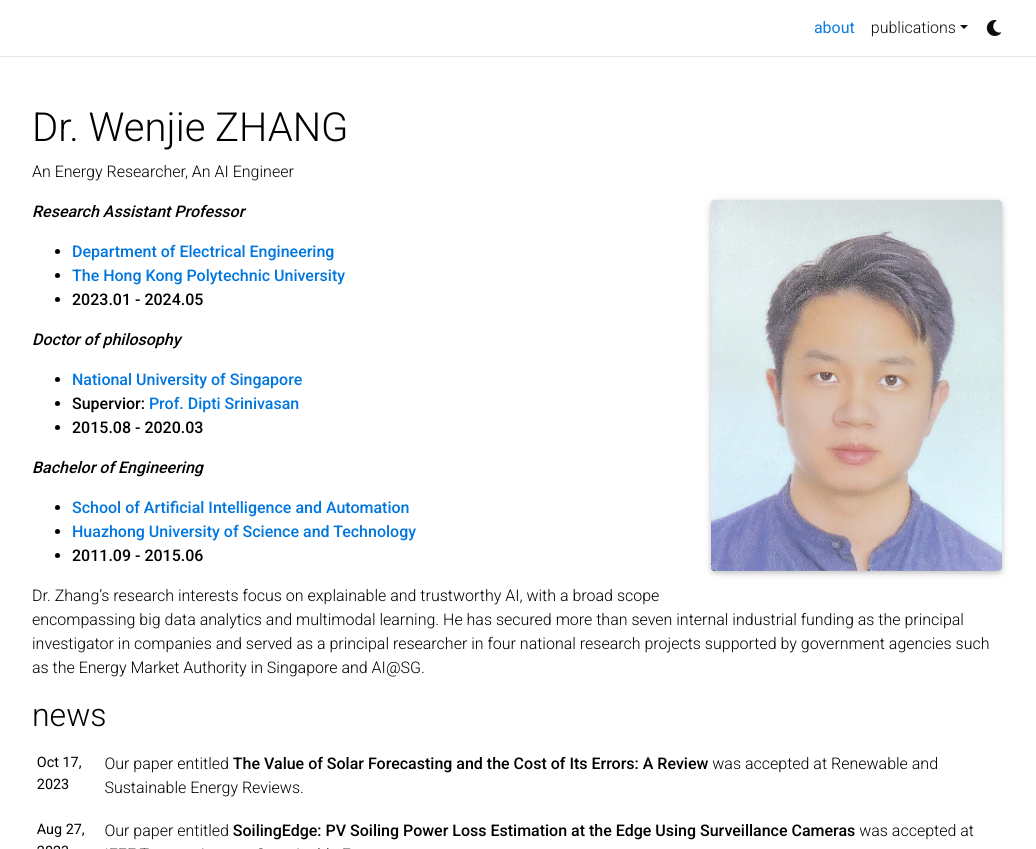
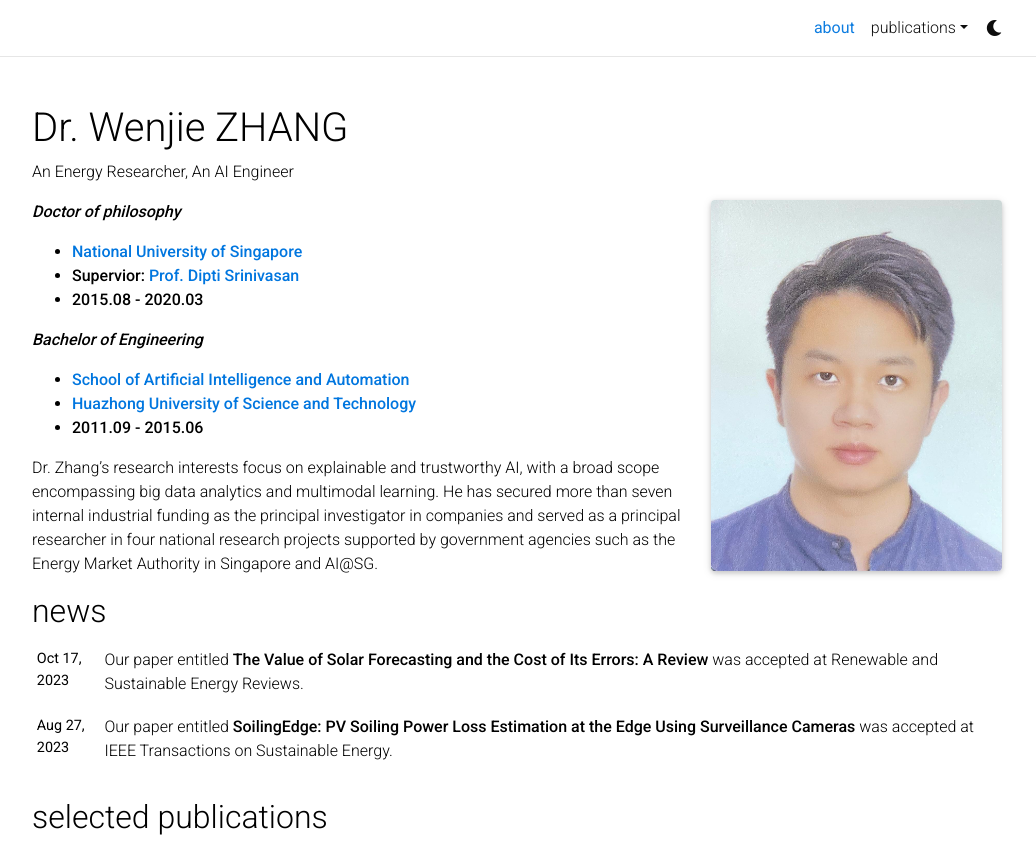
Before and after one commit to eewenjie/eewenjie.github.io, a Jekyll site: the page built from _pages/about.md, in a window 1280 px wide and 1242 px high, cut to the strip 0-849 px from the top of the window. Shown: the whole strip, without its empty margins (123-1159 px from the left). Built offline with Jekyll 4.4.1, drawn with Linux system fonts in a browser that asks for light colours; nearby versions of some CDN libraries; full-size pictures stand in for the smaller copies a plugin makes; emoji names are drawn with the system emoji font; comment, search, counter and statistics services are not loaded; a style sheet for code colours, icons or effects is not loaded.

Commit message:
Update about.md

```diff
--- a/_pages/about.md
+++ b/_pages/about.md
@@ -13,11 +13,6 @@ news: true  # includes a list of news items
 selected_papers: true # includes a list of papers marked as "selected={true}"
 social: true  # includes social icons at the bottom of the page
 ---
-***Research Assistant Professor***
-
-- **[Department of Electrical Engineering]({{site.data.venues.EE-PolyU.url}})**
-- **[The Hong Kong Polytechnic University]({{site.data.venues.PolyU.url}})**
-- **2023.01 - 2024.05**
 
 ***Doctor of philosophy***
 
```
